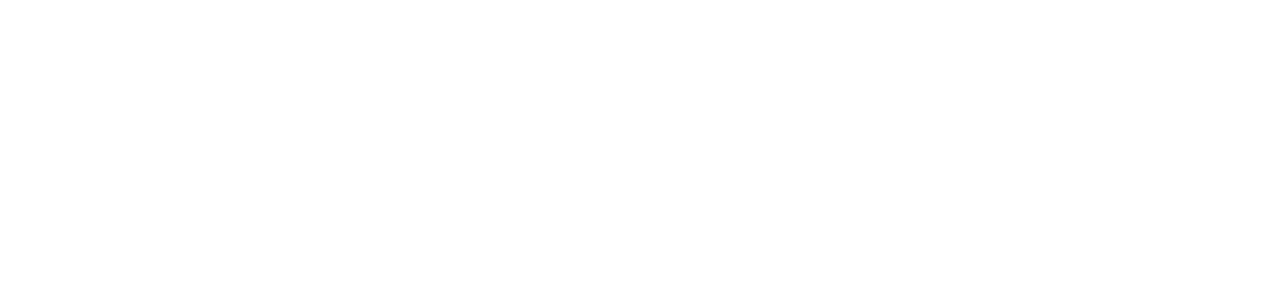
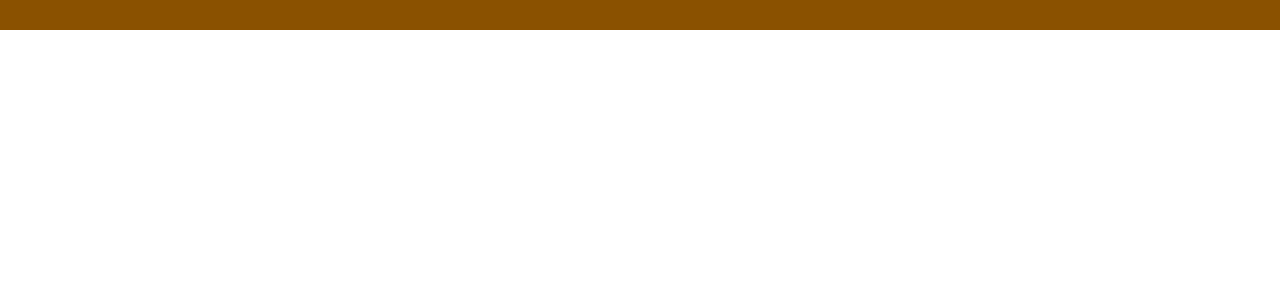
Before and after one commit to Akshaykumar9288/E-commerce-Application, a React (Vite) app in the folder E-commerce-frontend/: page / in a window 1280 px wide. Shown: the top 300 px of the page. Built offline with nearby package versions, Linux system fonts and the light colour scheme.

Commit message:
update top-navbar

```diff
--- a/E-commerce-frontend/src/App.jsx
+++ b/E-commerce-frontend/src/App.jsx
@@ -3,13 +3,13 @@
 import viteLogo from './assets/vite.svg'
 import heroImg from './assets/hero.png'
 import './App.css'
-
+import Header from './components/layout/Header'
 function App() {
   const [count, setCount] = useState(0)
 
   return (
     <>
-
+    <Header />
     </>
   )
 }
```
